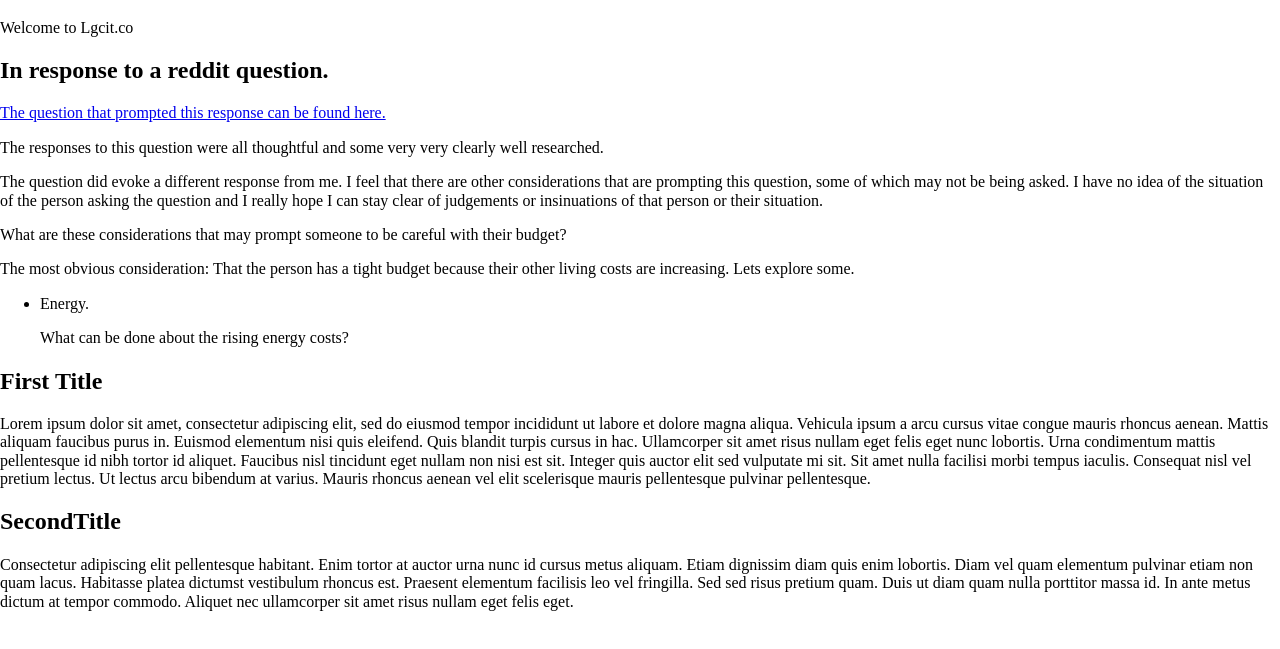
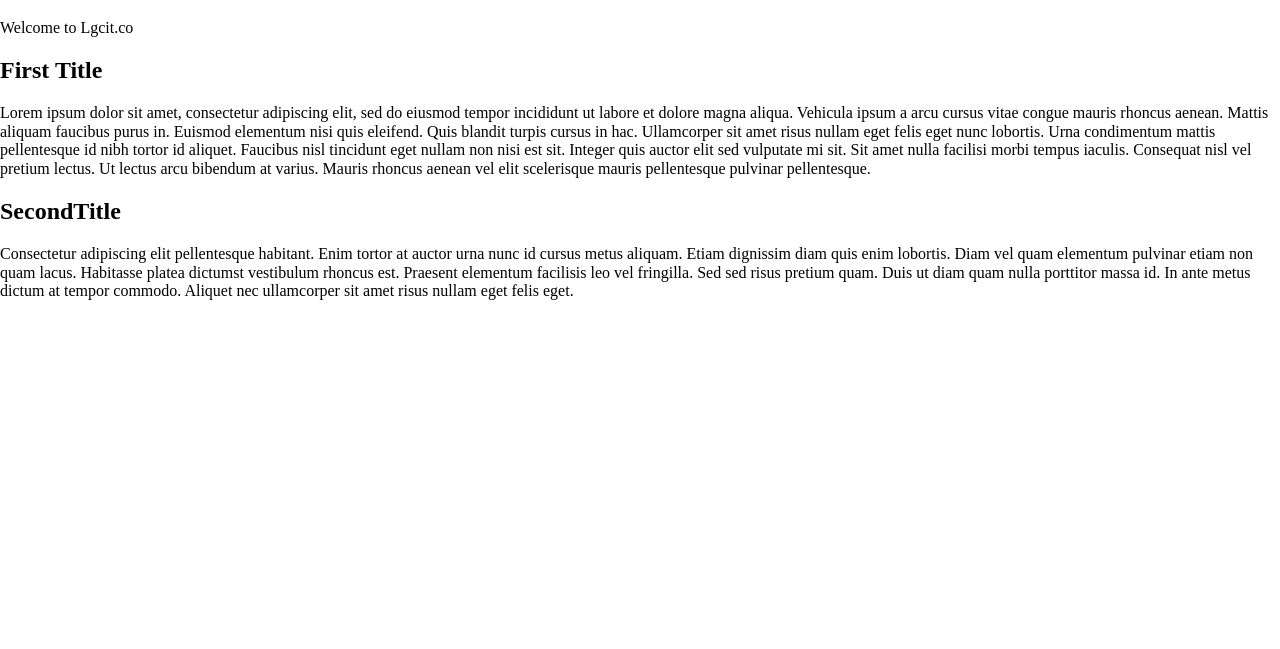
Before and after one commit to rds410/rds410.github.io, a plain HTML site: page index.html in a window 1280 px wide. Shown: the part 61-710 px from the top of the page. Drawn offline with nearby package versions, Linux system fonts and the light colour scheme.

Commit message:
Started on the reddit rant

```diff
--- a/index.html
+++ b/index.html
@@ -10,17 +10,6 @@
     <body>
       <h1>lgcit.co</h1>
       <p>Welcome to Lgcit.co</p>
-      <h2>In response to a reddit question.</h2>
-      <a href="https://ipv6.reddit.com/r/AskUK/comments/wp2ocx/what_ingredients_can_i_buy_with_20_to_make_enough/">The question that prompted this response can be found here.</a>
-      <p>The responses to this question were all thoughtful and some very very clearly well researched.</p>
-      <p>The question did evoke a different response from me.  I feel that there are other considerations that are prompting this question, some of which may not be being asked.  I have no idea of the situation of the person asking the question and I really hope I can stay clear of judgements or insinuations of that person or their situation.</p>
-      <p>What are these considerations that may prompt someone to be careful with their budget?</p>
-      <p>The most obvious consideration: That the person has a tight budget because their other living costs are increasing.  Lets explore some.</p>
-      <p><ul>
-        <li>Energy.</li>
-        <p>What can be done about the rising energy costs?</p>
-
-      </ul></p>
       <h2 id="first-title">First Title<a href="#first-title"></a></h2>
       <p>Lorem ipsum dolor sit amet, consectetur adipiscing elit, sed do eiusmod tempor incididunt ut labore et dolore magna aliqua. Vehicula ipsum a arcu cursus vitae congue mauris rhoncus aenean. Mattis aliquam faucibus purus in. Euismod elementum nisi quis eleifend. Quis blandit turpis cursus in hac. Ullamcorper sit amet risus nullam eget felis eget nunc lobortis. Urna condimentum mattis pellentesque id nibh tortor id aliquet. Faucibus nisl tincidunt eget nullam non nisi est sit. Integer quis auctor elit sed vulputate mi sit. Sit amet nulla facilisi morbi tempus iaculis. Consequat nisl vel pretium lectus. Ut lectus arcu bibendum at varius. Mauris rhoncus aenean vel elit scelerisque mauris pellentesque pulvinar pellentesque.</p>
       <h2 id="second-title">SecondTitle<a href="#second-title"></a></h2>
```
